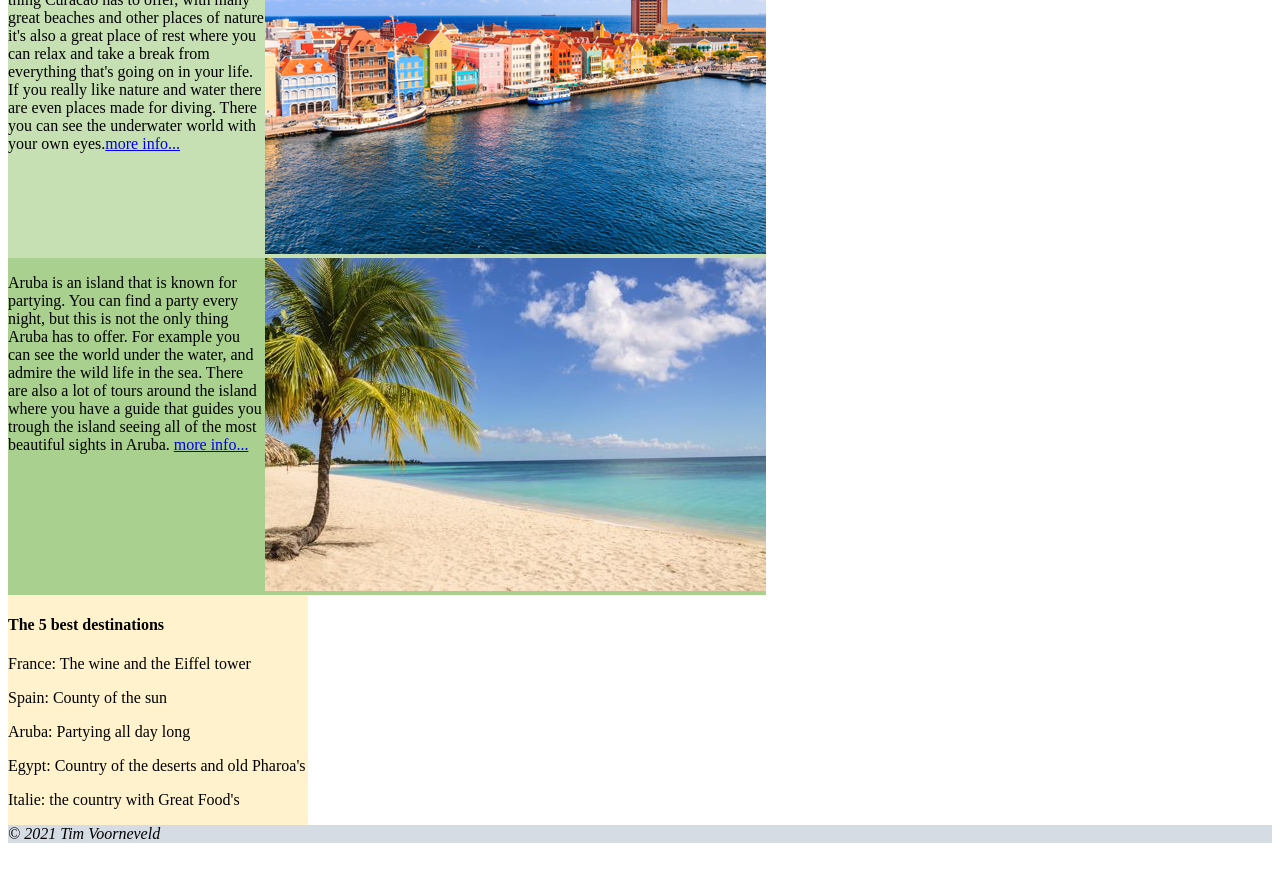
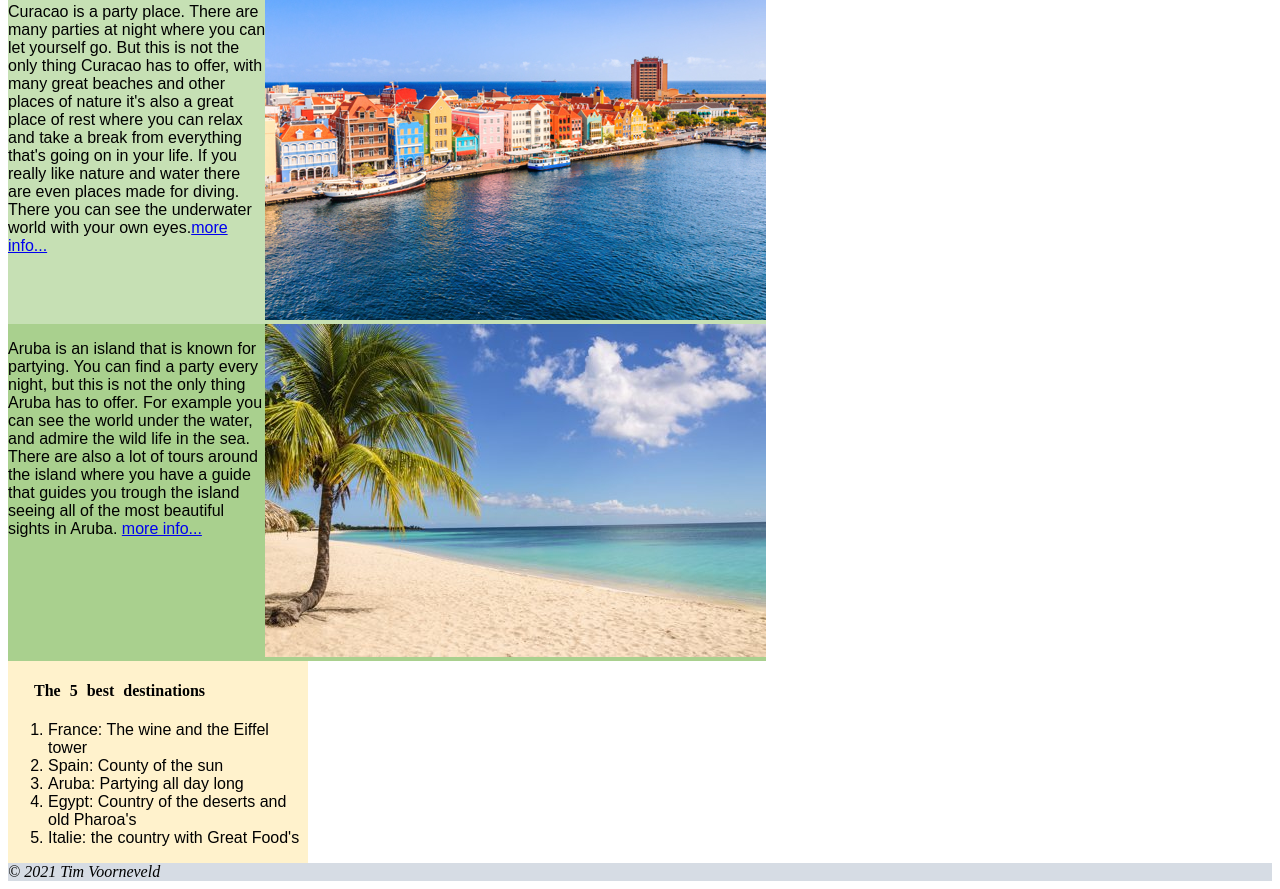
Before and after one commit to TimV22/Webmarkup, a plain HTML site: page Eindopdracht/index.html in a window 1280 px wide. Shown: the part 1349-2238 px from the top of the page. Before the commit the page ends 2200 px from the top, so only its background shows below. Drawn offline with Linux system fonts and the light colour scheme.

Commit message:
updated for retake

```diff
--- a/Eindopdracht/css/stylesheet.css
+++ b/Eindopdracht/css/stylesheet.css
@@ -49,7 +49,6 @@ nav span
 
   background: #cdcdcd;
   border-radius: 3px;
-
   z-index: 1;
 }
 
@@ -468,6 +467,8 @@ nav ul{
   background-color: #4472c4;
 }
 nav ul{
+  letter-spacing: 3px;
+  line-height: 100px;
   list-style-type: none;
   font-size: 30px;
   padding: 40px;
@@ -519,6 +520,11 @@ video{
   width: 300px;
   background-color: #fff2cc;
   justify-self: right;
+}
+
+.page1 aside h4{
+  text-indent: 26px;
+  word-spacing: 5px;
 }
 
 
@@ -699,7 +705,9 @@ footer{
   z-index: 9999;
   background-color: #C65911;
   color: #FFFFFF;
-  border: solid black;
+  border-color: black;
+  border-style: double;
+  border-width: 5px;
   display: flex;
   position: fixed;
   right:0;
@@ -731,7 +739,8 @@ p input:active ~ #cookieboxflex{
   z-index: 9999;
   background-color: #C65911;
   color: #FFFFFF;
-  border: solid black;
+  border-color: black;
+  border-style: double;
   padding: 20px;
   position: fixed;
   right:0;
@@ -756,3 +765,21 @@ nav a:visited {
 header h2{
   padding: 10px;
 }
+
+nav a:visited{
+  color: rgb(222, 222, 222);
+}
+nav a:link{
+  color: rgb(222, 222, 222);
+}
+nav a:hover{
+  color: rgb(150, 150, 150);
+}
+nav a:active{
+  color: rgb(9, 9, 9);
+}
+
+
+p, li{
+  font-family: Arial, Helvetica, sans-serif;
+}
--- a/Eindopdracht/index.html
+++ b/Eindopdracht/index.html
@@ -3,6 +3,7 @@
     <head>
         <meta charset="UTF-8">
         <meta http-equiv="X-UA-Compatible" content="IE=edge">
+        <meta name="author" content="Tim Voorneveld">
         <meta name="viewport" content="width=device-width, initial-scale=1.0">
         <title>Eindopdracht - Tim Voorneveld</title>
         <link
@@ -60,21 +61,17 @@
                 <h4>
                     The 5 best destinations
                 </h4>
-                <p>
-                    France: The wine and the Eiffel tower
-                </p>
-                <p>
-                    Spain: County of the sun
-                </p>
-                <p>
-                    Aruba: Partying all day long
-                </p>
-                <p>
-                    Egypt: Country of the deserts and old Pharoa's
-                </p>
-                <p>
-                    Italie: the country with Great Food's
-                </p>
+                <ol>
+                        <li>France: The wine and the Eiffel tower</li>
+
+                        <li>Spain: County of the sun</li>
+
+                        <li>Aruba: Partying all day long</li>
+
+                        <li>Egypt: Country of the deserts and old Pharoa's</li>
+
+                        <li>Italie: the country with Great Food's</li>
+                </ol>
             </aside>
         </section>
         <footer>
```
Also changed, not shown: Eindopdracht/contact.html (+1 -1 lines).
